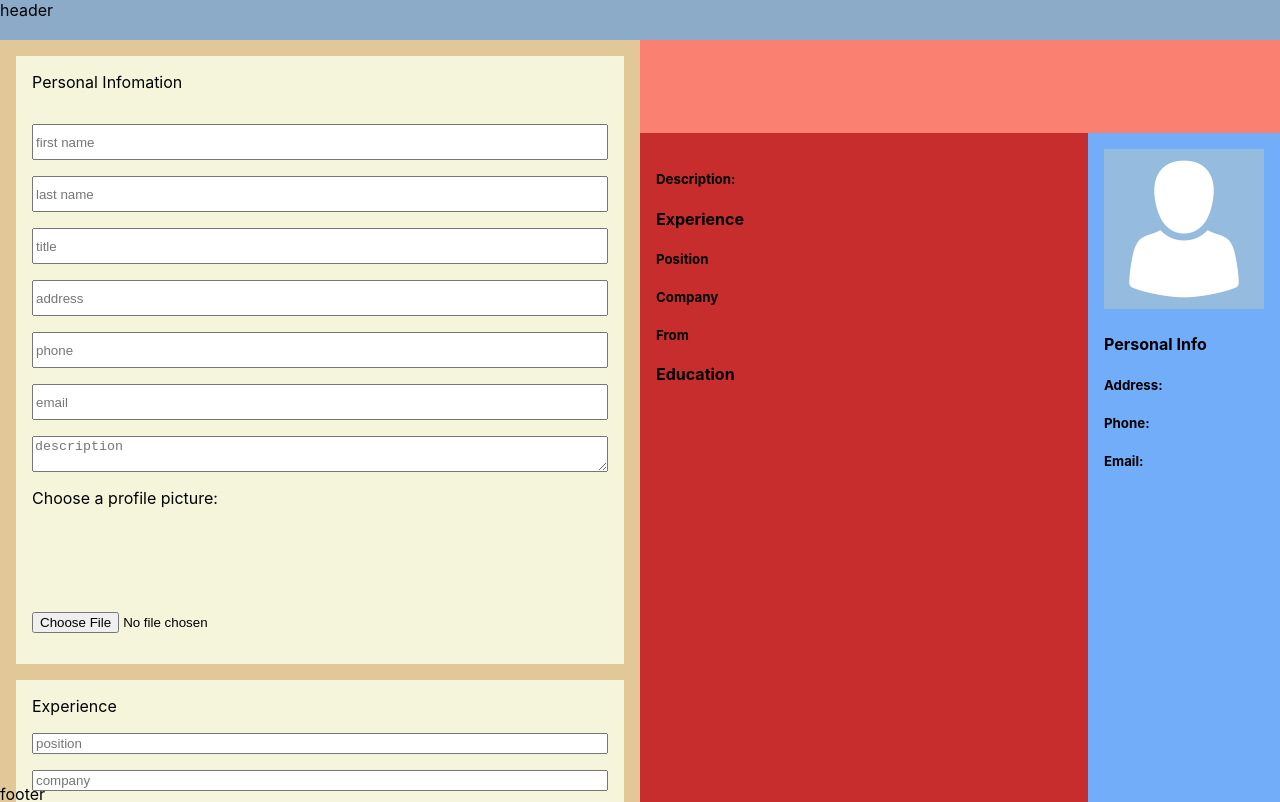
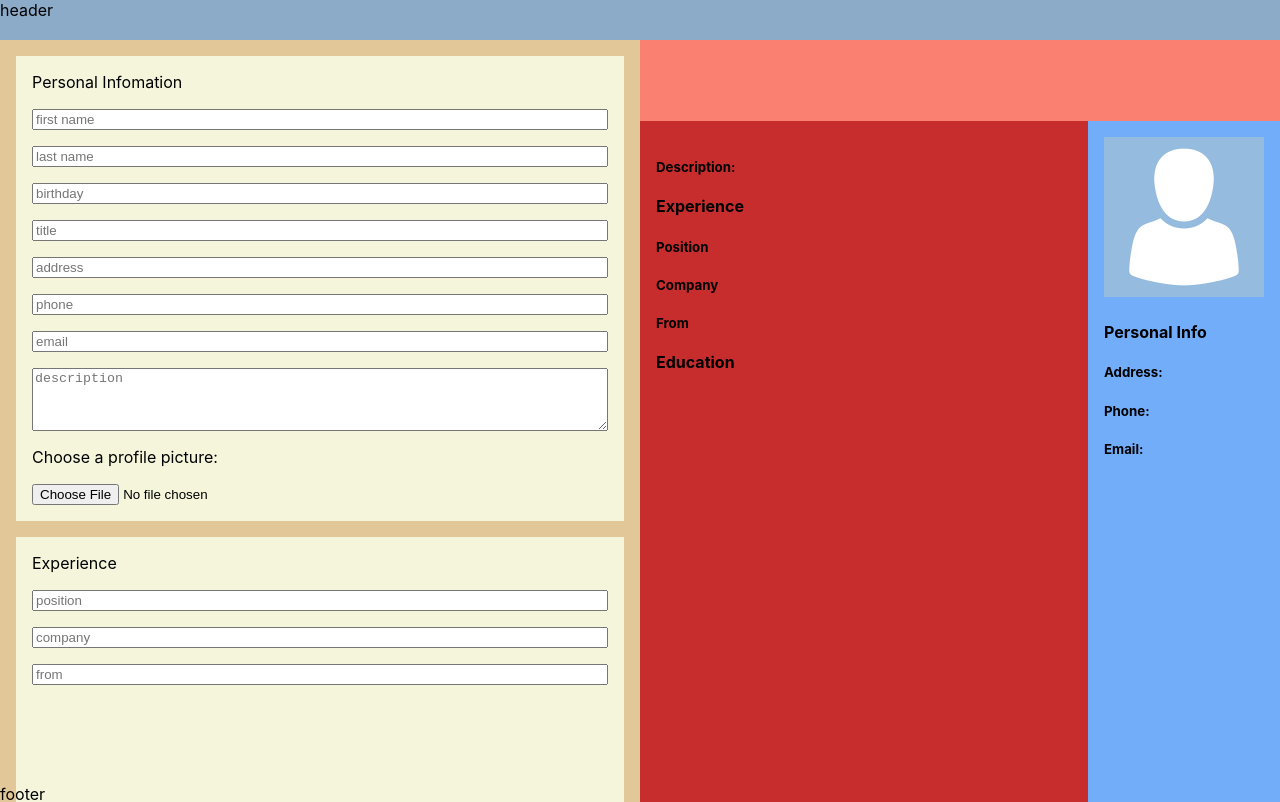
Before and after one commit to erynder-z/cv-creator, a React (Create React App) app: page / in a window 1280 px wide. Shown: the top 802 px of the page. Built offline with nearby package versions, Linux system fonts and the light colour scheme.

Commit message:
Add input for birthday

```diff
--- a/src/components/Inputs.js
+++ b/src/components/Inputs.js
@@ -28,6 +28,21 @@
                         placeholder="last name"
                         onChange={(e) => {
                             this.props.changeLastName(e)
+                        }}
+                    />
+                    <input
+                        className="birthday-input"
+                        type="text"
+                        id="birthdayInput"
+                        placeholder="birthday"
+                        onFocus={(e) => {
+                            this.props.changeInputTypeIn(e)
+                        }}
+                        onBlur={(e) => {
+                            this.props.changeInputTypeOut(e)
+                        }}
+                        onChange={(e) => {
+                            this.props.changeDOB(e)
                         }}
                     />
                     <input
@@ -131,6 +146,7 @@
     id: PropTypes.string,
     changeFirstName: PropTypes.func,
     changeLastName: PropTypes.func,
+    changeDOB: PropTypes.func,
     changeTitle: PropTypes.func,
     changeAddress: PropTypes.func,
     changePhone: PropTypes.func,
--- a/src/components/Main.js
+++ b/src/components/Main.js
@@ -13,6 +13,7 @@
                 id: uniqid(),
                 firstName: '',
                 lastName: '',
+                birthday: '',
                 title: '',
                 address: '',
                 phone: '',
@@ -104,6 +105,9 @@
                     changeLastName={(e) => {
                         this.handleInput(e, 'lastName')
                     }}
+                    changeDOB={(e) => {
+                        this.handleInput(e, 'birthday')
+                    }}
                     changeTitle={(e) => {
                         this.handleInput(e, 'title')
                     }}
@@ -147,6 +151,7 @@
     id: PropTypes.string,
     firstName: PropTypes.string,
     lastName: PropTypes.string,
+    birthday: PropTypes.string,
     title: PropTypes.string,
     address: PropTypes.string,
     phone: PropTypes.number,
```
